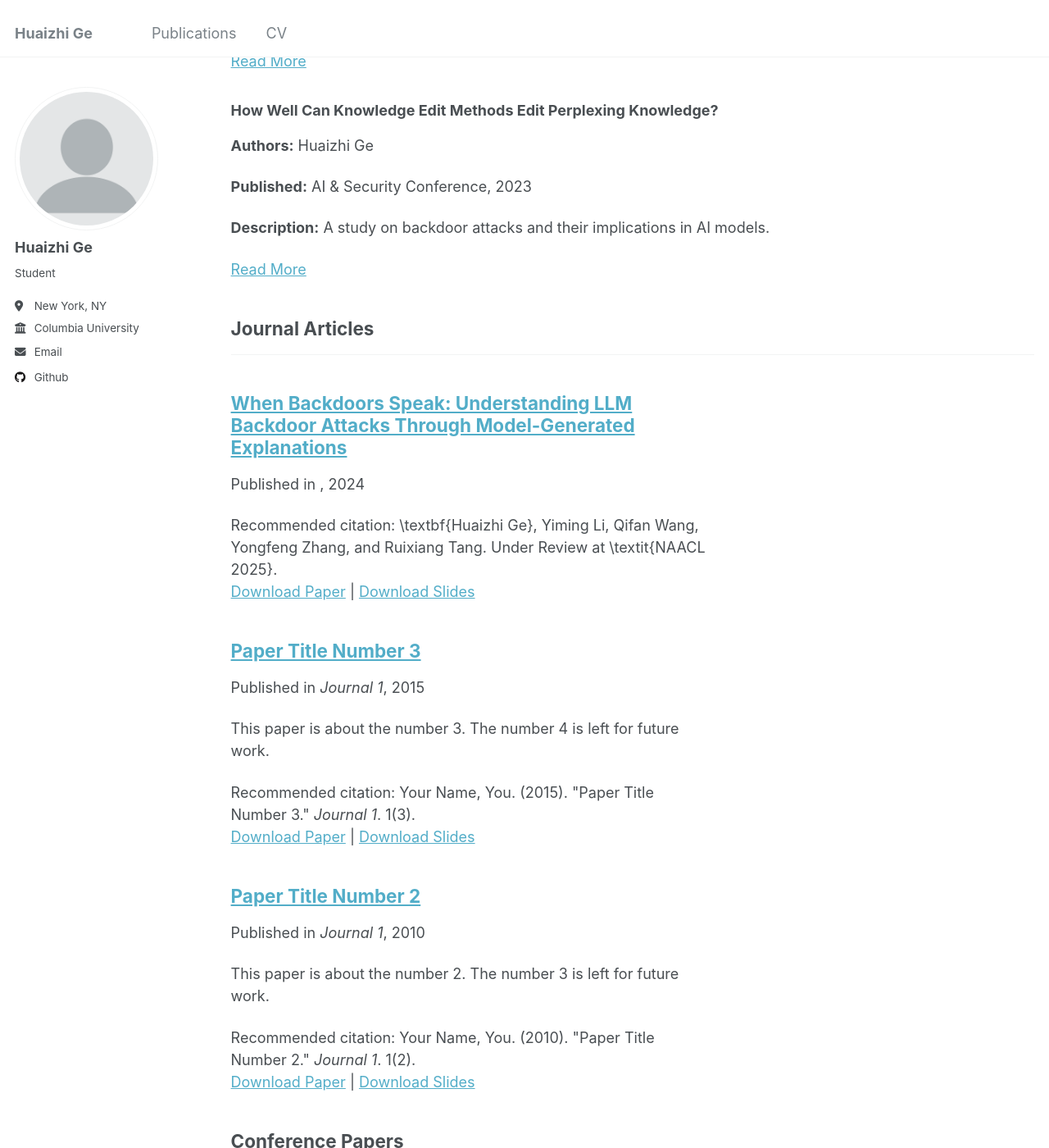
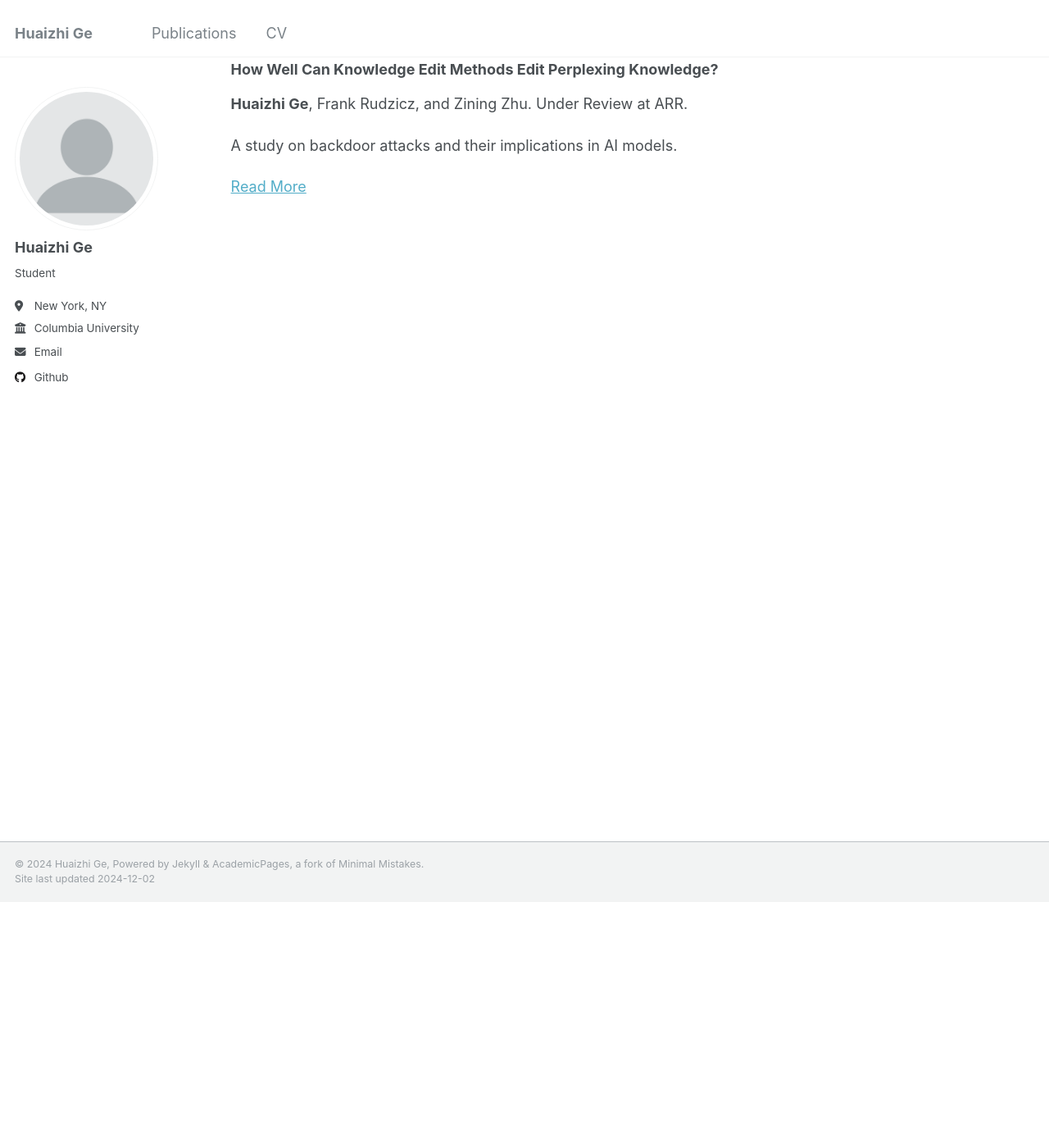
Before and after one commit to gehuaizhi7/gehuaizhi7.github.io, a Jekyll site: the page built from _pages/publications.html, in a window 1280 px wide and 1400 px high, scrolled down 300 px. Shown: the whole window at 82% size. Built offline with Jekyll 4.4.1, drawn with Linux system fonts in a browser that asks for light colours; some of the changed text lies outside the part shown.

Commit message:
Update publications.html

```diff
--- a/_pages/publications.html
+++ b/_pages/publications.html
@@ -16,17 +16,17 @@ author_profile: true
   <!-- First Category -->
   <div class="publication">
     <h3>When Backdoors Speak: Understanding LLM Backdoor Attacks Through Model-Generated Explanations</h3>
-    <p><strong>Authors:</strong> Huaizhi Ge</p>
-    <p><strong>Published:</strong> Journal of AI Research, 2024</p>
-    <p><strong>Description:</strong> This paper introduces a novel method for understanding circuits in large language models.</p>
-    <a href="https://example.com/publication1">Read More</a>
+    <p><strong>Huaizhi Ge</strong>, Yiming Li, Qifan Wang, Yongfeng Zhang, and Ruixiang Tang. Under Review at NAACL 2025</p>
+<!--     <p><strong>Published:</strong> Journal of AI Research, 2024</p> -->
+    <p>This paper introduces a novel method for understanding circuits in large language models.</p>
+    <a href="https://arxiv.org/abs/2411.12701">Read More</a>
   </div>
   <div class="publication">
     <h3>How Well Can Knowledge Edit Methods Edit Perplexing Knowledge?</h3>
-    <p><strong>Authors:</strong> Huaizhi Ge</p>
-    <p><strong>Published:</strong> AI & Security Conference, 2023</p>
-    <p><strong>Description:</strong> A study on backdoor attacks and their implications in AI models.</p>
-    <a href="https://example.com/publication2">Read More</a>
+    <p><strong>Huaizhi Ge</strong>, Frank Rudzicz, and Zining Zhu. Under Review at ARR.</p>
+<!--     <p><strong>Published:</strong> AI & Security Conference, 2023</p> -->
+    <p>A study on backdoor attacks and their implications in AI models.</p>
+    <a href="https://arxiv.org/abs/2406.17241">Read More</a>
   </div>
 
 </body>
@@ -46,7 +46,7 @@ author_profile: true
 {% include base_path %}
 
 <!-- New style rendering if publication categories are defined -->
-{% if site.publication_category %}
+<!-- {% if site.publication_category %}
   {% for category in site.publication_category  %}
     {% assign title_shown = false %}
     {% for post in site.publications reversed %}
@@ -64,5 +64,4 @@ author_profile: true
   {% for post in site.publications reversed %}
     {% include archive-single.html %}
   {% endfor %}
-{% endif %}
- -->
+{% endif %} -->
```
